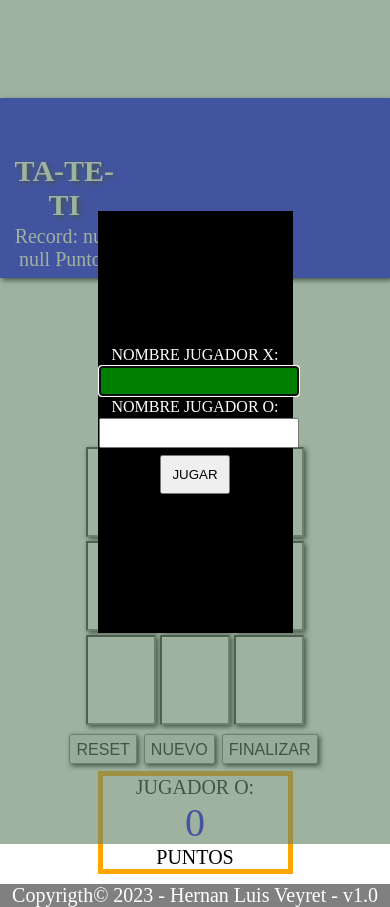
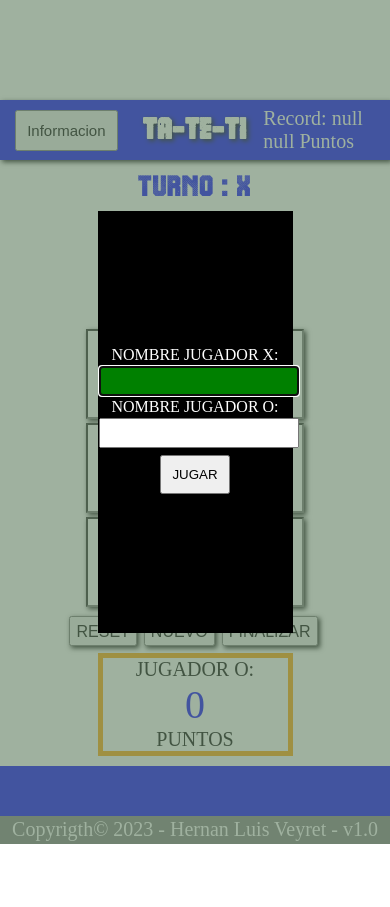
Before and after one commit to hernanveyret/TATETI-v1.0, a plain HTML site: page index.html in a window 390 px wide. After the commit the page ends 844 px from the top, so only its background shows below. Drawn offline with Linux system fonts and the light colour scheme.

Commit message:
Add files via upload

```diff
--- a/app.js
+++ b/app.js
@@ -304,4 +304,5 @@ function finaliza() {
         record.innerHTML = `Record: ${player}  ${puntomayor} Puntos`
         }
     }
+    location.href = 'index.html';
 }
--- a/estilo.css
+++ b/estilo.css
@@ -2,6 +2,10 @@
     margin: 0;
     padding: 0;
     box-sizing: border-box;
+}
+@font-face {
+    font-family: letra;
+    src: url('cargo.ttf');
 }
 body {
     display: flex;
@@ -16,6 +20,12 @@ header {
     background-color: blue;
     box-shadow: 2px 2px 5px black;
 }
+.info {
+    font-size: 15px;
+    width: auto;
+    height : auto;
+    backgorund-color: blue;
+}
 .cabecera {
     width: 33%;
     height: 60px;
@@ -25,6 +35,7 @@ header {
     color: white;
 }
 h1 {
+    font-family: letra;
     font-size: 50px;
     text-shadow: 2px 2px 5px black;
 }
@@ -80,6 +91,7 @@ p {
     font-size: 40px;
     color: blue;
     margin-top: 10px;
+    font-family: letra;
 }
 .botones {
     width: 100%;
@@ -99,6 +111,7 @@ p {
     width: 100%;
     height: 70px;
     font-size: 2em;
+    font-family: letra;
     display: flex;
     justify-content: center;
     align-items: center;
@@ -154,10 +167,7 @@ button {
 
 @media ( max-width: 700px){
     header {
-        display: block;
-        height: auto;
-        margin-top: 160px;
-        text-align: center;
+        margin-top: 100px;
     }
     h1 {
         font-size: 30px;
@@ -186,6 +196,7 @@ button {
         margin: 0 auto;
     }
     .indicaciones {
-        font-size: 20px;
+        font-size: 16px;
+        font-family: Verdana, Geneva, Tahoma, sans-serif;
     }
 }
--- a/index.html
+++ b/index.html
@@ -10,8 +10,10 @@
 </head>
 
 <header id="he">
-    <div class="cabecera"></div>
-    <div class="cabecera"><h1>TA-TE-TI</h1></div>
+    <div class="cabecera">
+        <input type="button" class="info" value="Informacion" />
+    </div>
+    <div class="cabecera"><h1>Ta-Te-Ti</h1></div>
     <div class="cabecera"><p id="record">Record:</p></div>
 </header>
 <div class="turnero">
```
Also changed, not shown: cargo.ttf (added).
